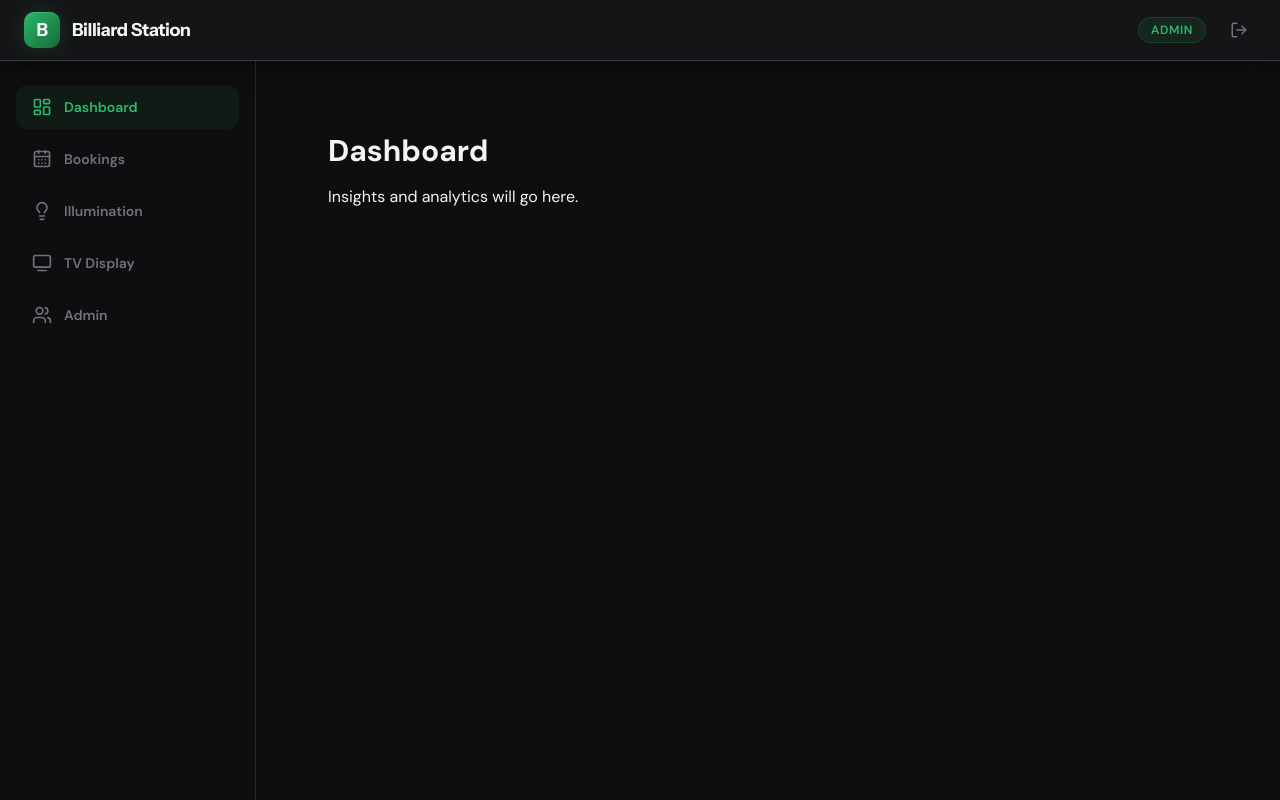
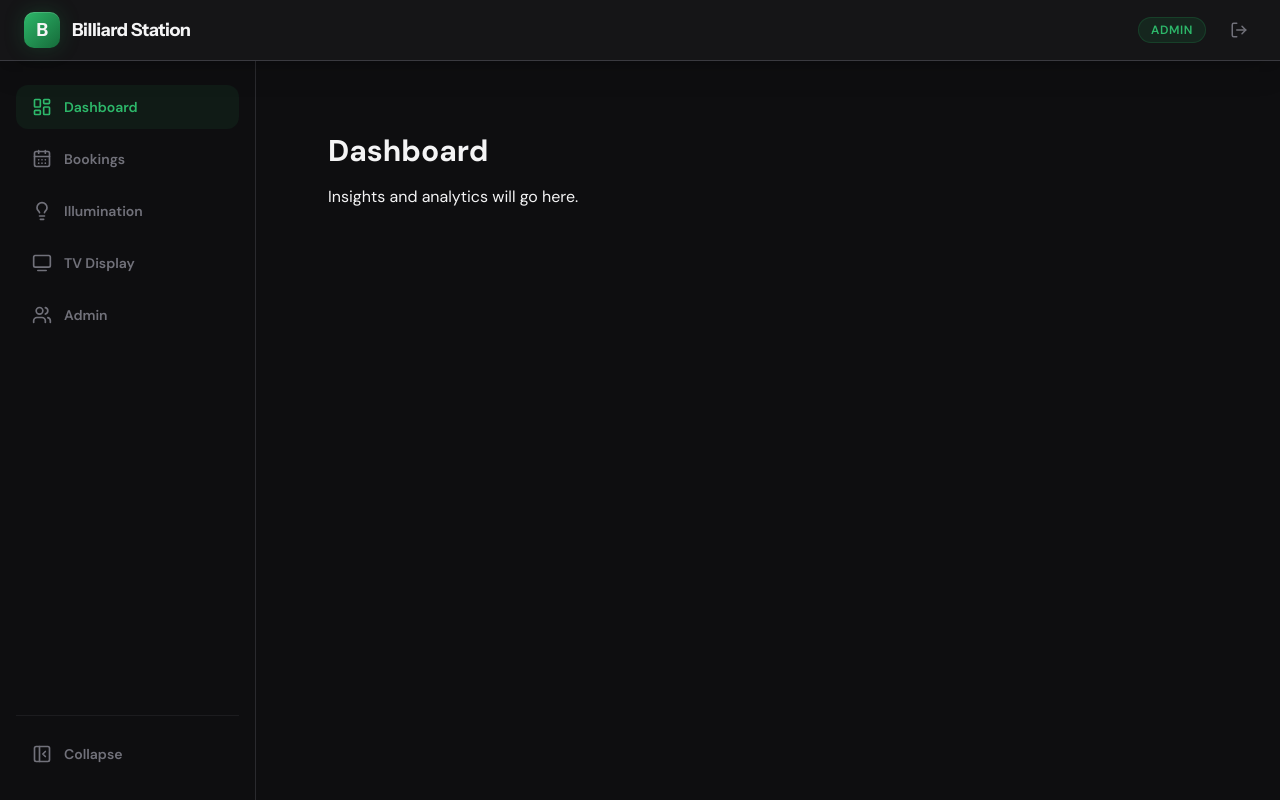
Before and after one commit to AshanSalinda/GBC-Smart-Management, a React (Vite) app in the folder frontend/: page /dashboard in a window 1280 px wide. Built offline with nearby package versions, Linux system fonts and the light colour scheme.

Commit message:
collapsible side navbar

```diff
--- a/frontend/src/components/layout/Navigation.jsx
+++ b/frontend/src/components/layout/Navigation.jsx
@@ -1,10 +1,12 @@
 import { NavLink } from 'react-router-dom';
-import { LayoutDashboard, CalendarDays, Lightbulb, Users, TvMinimal } from 'lucide-react';
+import { LayoutDashboard, CalendarDays, Lightbulb, Users, TvMinimal, PanelLeftClose, PanelLeftOpen } from 'lucide-react';
 import { useAuth } from '../../contexts/AuthContext';
+import { useState } from 'react';
 
 export default function Navigation() {
   const { user } = useAuth();
   const isAdmin = user?.role === 'admin';
+  const [isCollapsed, setIsCollapsed] = useState(false);
 
   const navItems = [
     { name: 'Dashboard', path: '/dashboard', icon: LayoutDashboard },
@@ -15,7 +17,7 @@ export default function Navigation() {
   ];
 
   const getDesktopNavClass = ({ isActive }) =>
-    `flex flex-row items-center justify-start gap-3 px-4 py-3 rounded-xl transition-all ${isActive
+    `flex flex-row items-center px-4 py-3 rounded-xl transition-all duration-300 overflow-hidden whitespace-nowrap ${isActive
       ? 'text-accent-bright bg-accent/10'
       : 'text-text-dim hover:text-text-main hover:bg-card-hover'
     }`;
@@ -49,17 +51,29 @@ export default function Navigation() {
       </nav>
 
       {/* Desktop Side Navigation (Hidden on mobile) */}
-      <aside className="hidden md:flex flex-col w-64 bg-bg border-r border-border h-full flex-shrink-0 pt-6 px-4 z-10">
-        <div className="flex flex-col gap-2">
+      <aside className={`hidden md:flex flex-col ${isCollapsed ? 'w-[84px]' : 'w-64'} bg-bg border-r border-border h-full flex-shrink-0 pt-6 px-4 z-10 transition-all duration-300`}>
+        <div className="flex flex-col gap-2 flex-1">
           {navItems.map((item) => {
             const Icon = item.icon;
             return (
               <NavLink key={item.path} to={item.path} className={getDesktopNavClass}>
-                <Icon size={20} />
-                <span className="font-semibold text-sm">{item.name}</span>
+                <Icon size={20} className="flex-shrink-0" />
+                <span className={`font-semibold text-sm transition-all duration-300 overflow-hidden ${isCollapsed ? 'w-0 opacity-0 ml-0' : 'w-32 opacity-100 ml-3'}`}>{item.name}</span>
               </NavLink>
             );
           })}
+        </div>
+
+        {/* Collapse Toggle Button */}
+        <div className="pb-6 pt-4 mt-auto border-t border-border/50">
+          <button
+            onClick={() => setIsCollapsed(!isCollapsed)}
+            className="flex items-center px-4 py-3 rounded-xl text-text-dim hover:text-text-main hover:bg-card-hover transition-all duration-300 overflow-hidden whitespace-nowrap w-full"
+            title={isCollapsed ? "Expand sidebar" : "Collapse sidebar"}
+          >
+            {isCollapsed ? <PanelLeftOpen size={20} className="flex-shrink-0" /> : <PanelLeftClose size={20} className="flex-shrink-0" />}
+            <span className={`font-semibold text-sm transition-all duration-300 overflow-hidden ${isCollapsed ? 'w-0 opacity-0 ml-0' : 'w-32 opacity-100 ml-3 text-left'}`}>Collapse</span>
+          </button>
         </div>
       </aside>
     </>
```
